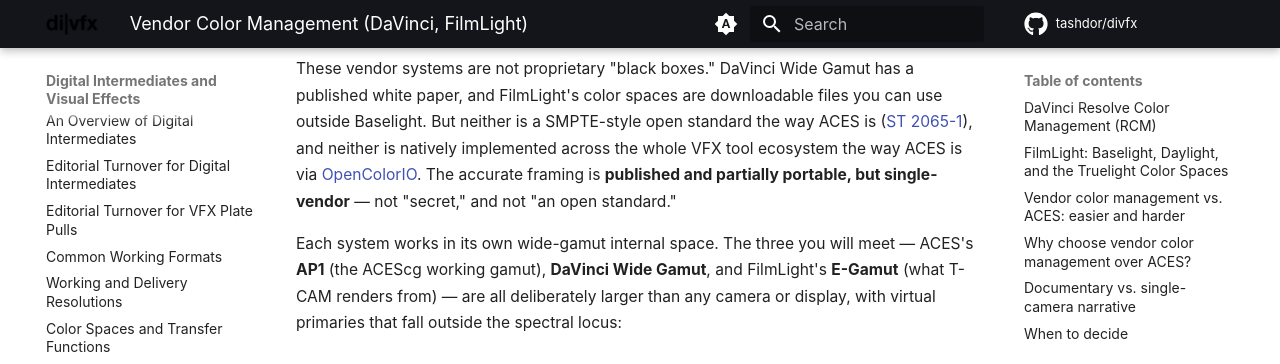
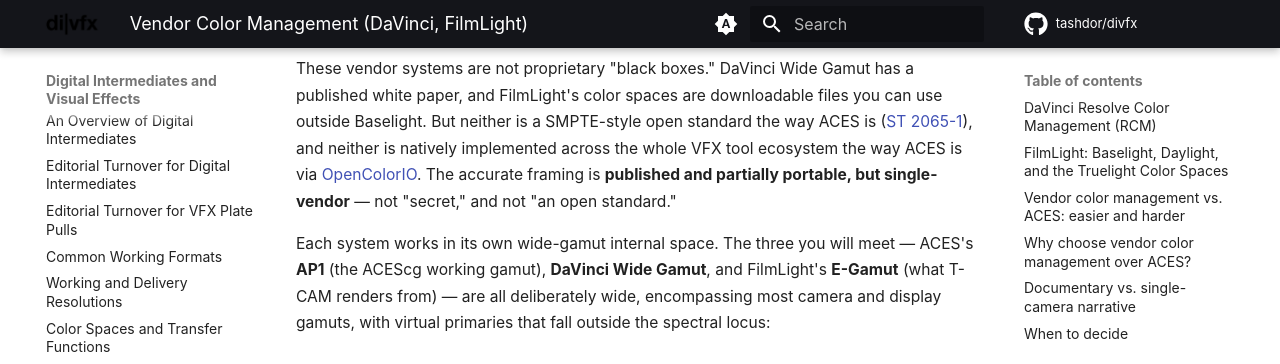
Before and after one commit to tashdor/divfx, an MkDocs documentation site: the page built from docs/drafts/vendor-color-management.md, in a window 1280 px wide and 900 px high, scrolled down 816 px, cut to the strip 0-364 px from the top of the window. Built offline with MkDocs 1.6.1 and Material for MkDocs 9.7.7, drawn with Linux system fonts in a browser that asks for light colours; comment, search, counter and statistics services are not loaded; the version menu is left out.

Commit message:
Vendor CM: soften "larger than any camera or display" to "encompassing most"
The working gamuts are wide but "larger than any camera or display" overclaims;
"encompassing most camera and display gamuts" is the safer statement.

Co-Authored-By: Claude Opus 4.8 <noreply@anthropic.com>

```diff
--- a/docs/drafts/vendor-color-management.md
+++ b/docs/drafts/vendor-color-management.md
@@ -35,8 +35,8 @@ VFX tool ecosystem the way ACES is via [OpenColorIO](color-management.md). The a
 
 Each system works in its own wide-gamut internal space. The three you will meet — ACES's **AP1**
 (the ACEScg working gamut), **DaVinci Wide Gamut**, and FilmLight's **E-Gamut** (what T-CAM renders
-from) — are all deliberately larger than any camera or display, with virtual primaries that fall
-outside the spectral locus:
+from) — are all deliberately wide, encompassing most camera and display gamuts, with virtual
+primaries that fall outside the spectral locus:
 
 <figure class="cp-embed"
   style="--cp-embed-aspect: 820 / 1000"
```
